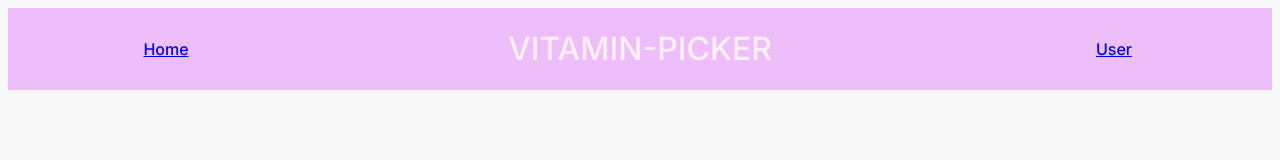
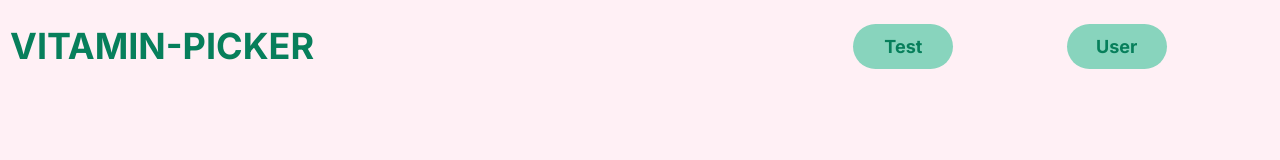
Before and after one commit to nnaaastyyyaaa/vitamin-picker, a website: page main/index.html in a window 1280 px wide. Drawn offline with Linux system fonts and the light colour scheme; a web font is replaced by a local one.

Commit message:
Changed some css

```diff
--- a/main/index.html
+++ b/main/index.html
@@ -9,13 +9,19 @@
       href="https://fonts.googleapis.com/css2?family=Dela+Gothic+One&family=Inter:ital,opsz,wght@0,14..32,100..900;1,14..32,100..900&family=Montserrat:ital,wght@0,100..900;1,100..900&display=swap"
       rel="stylesheet"
     />
+    <link rel="preconnect" href="https://fonts.googleapis.com" />
+    <link rel="preconnect" href="https://fonts.gstatic.com" crossorigin />
+    <link
+      href="https://fonts.googleapis.com/css2?family=Libre+Caslon+Text:ital,wght@0,400;0,700;1,400&display=swap"
+      rel="stylesheet"
+    />
     <link rel="stylesheet" href="main.css" />
   </head>
   <body>
     <header>
-      <a href="..." class="btn--home">Home</a>
       <h1>Vitamin-picker</h1>
-      <a href="users/log-in.html" class="btn--user">User</a>
+      <a href="..." class="btn--test">Test</a>
+      <a href="../users/log-in.html" class="btn--user">User</a>
     </header>
   </body>
 </html>
--- a/main/main.css
+++ b/main/main.css
@@ -1,35 +1,74 @@
 body {
   font-family: 'Inter', sans-serif;
   font-size: 16px;
-  background-color: #f8f8f8;
+  background-color: #fff0f5;
+  margin: 0;
 }
 
 header {
-  background-color: #eebefa;
-
-  color: #fff0f5;
+  color: #077f5b;
   font-weight: 500;
   margin: auto;
 
+  position: sticky;
+  top: 0;
+
   display: grid;
-  grid-template-columns: 1fr 2fr 1fr;
-  align-items: center;
-}
-
-.btn--home {
-  grid-column: 1/2;
-  text-align: center;
+  grid-template-columns: repeat(6, 1fr);
+  /* align-items: center; */
 }
 
 h1 {
-  grid-column: 2/3;
-  text-align: center;
+  font-size: 36px;
+  font-weight: 700;
+  padding-left: 10px;
+
+  grid-column: 1/3;
+  text-align: left;
 
   text-transform: uppercase;
-  font-weight: 500;
 }
 
+.btn--test:link {
+  grid-column: -2/-3;
+}
+
+.btn--user:link {
+  grid-column: -2/-1;
+}
+
+.btn--test:link,
+.btn--user:link,
+.btn--test:visited,
+.btn--user:visited {
+  background-color: #88d4bd;
+  /* pink4 */
+
+  width: 100px;
+  height: 45px;
+  border-radius: 35px;
+
+  font-size: 18px;
+  color: #077f5b;
+  font-weight: 700;
+
+  text-decoration: none;
+  text-align: center;
+  line-height: 45px;
+
+  align-self: center;
+  justify-content: center;
+}
+
+.btn--test,
 .btn--user {
-  grid-column: -1/-2;
-  text-align: center;
+  transition: background-color 0.3s ease;
 }
+
+.btn--test:hover,
+.btn--test:active,
+.btn--user:hover,
+.btn--user:active {
+  box-shadow: 0 5px 10px rgb(12, 133, 153, 0.5);
+  transition: box-shadow 0.3s ease;
+}
--- a/users/log-in.css
+++ b/users/log-in.css
@@ -1,7 +1,7 @@
 body {
   font-family: 'Inter', sans-serif;
   font-size: 16px;
-  background-color: aliceblue;
+  background-color: #e3fafc;
 }
 
 .box {
```
